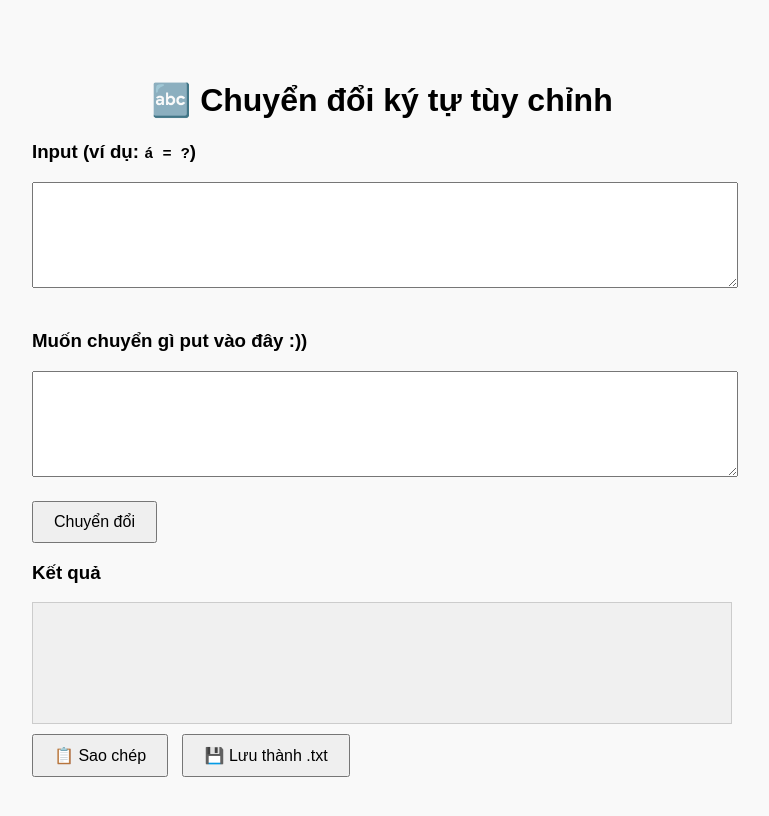
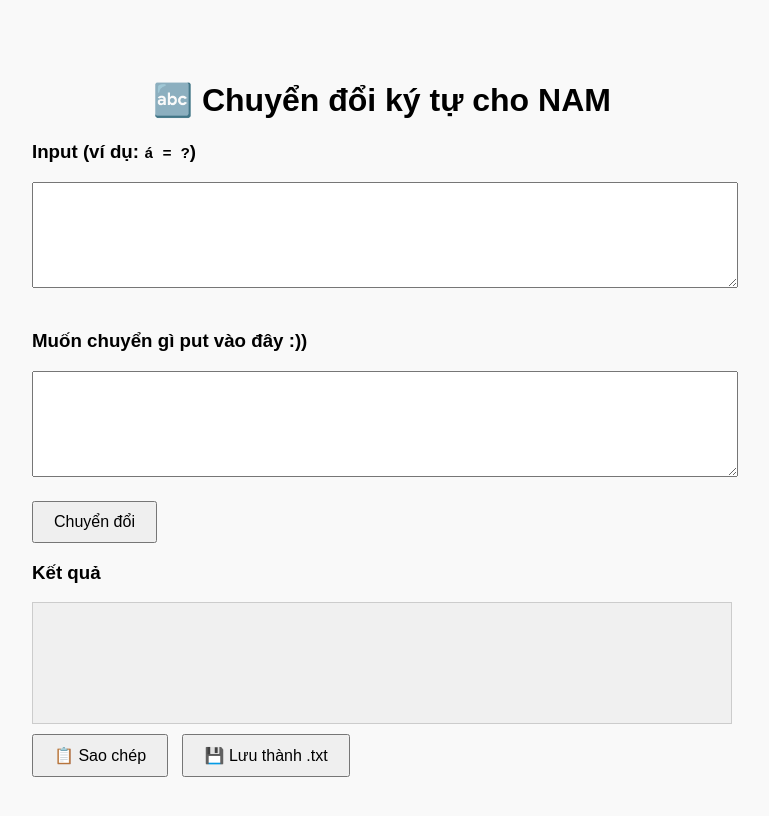
Before and after one commit to santionguyen/kytuconverter, a plain HTML site: page index.html in a window 1280 px wide. Shown: the whole page, without its empty margins (258-1027 px from the left). Drawn offline with Linux system fonts and the light colour scheme.

Commit message:
Update index.html

```diff
--- a/index.html
+++ b/index.html
@@ -41,7 +41,7 @@
 </head>
 <body>
 
-  <h1>🔤 Chuyển đổi ký tự tùy chỉnh</h1>
+  <h1>🔤 Chuyển đổi ký tự cho NAM</h1>
 
   <h3>Input (ví dụ: <code>á = ?</code>)</h3>
   <textarea id="rules" placeholder=""></textarea>
```
